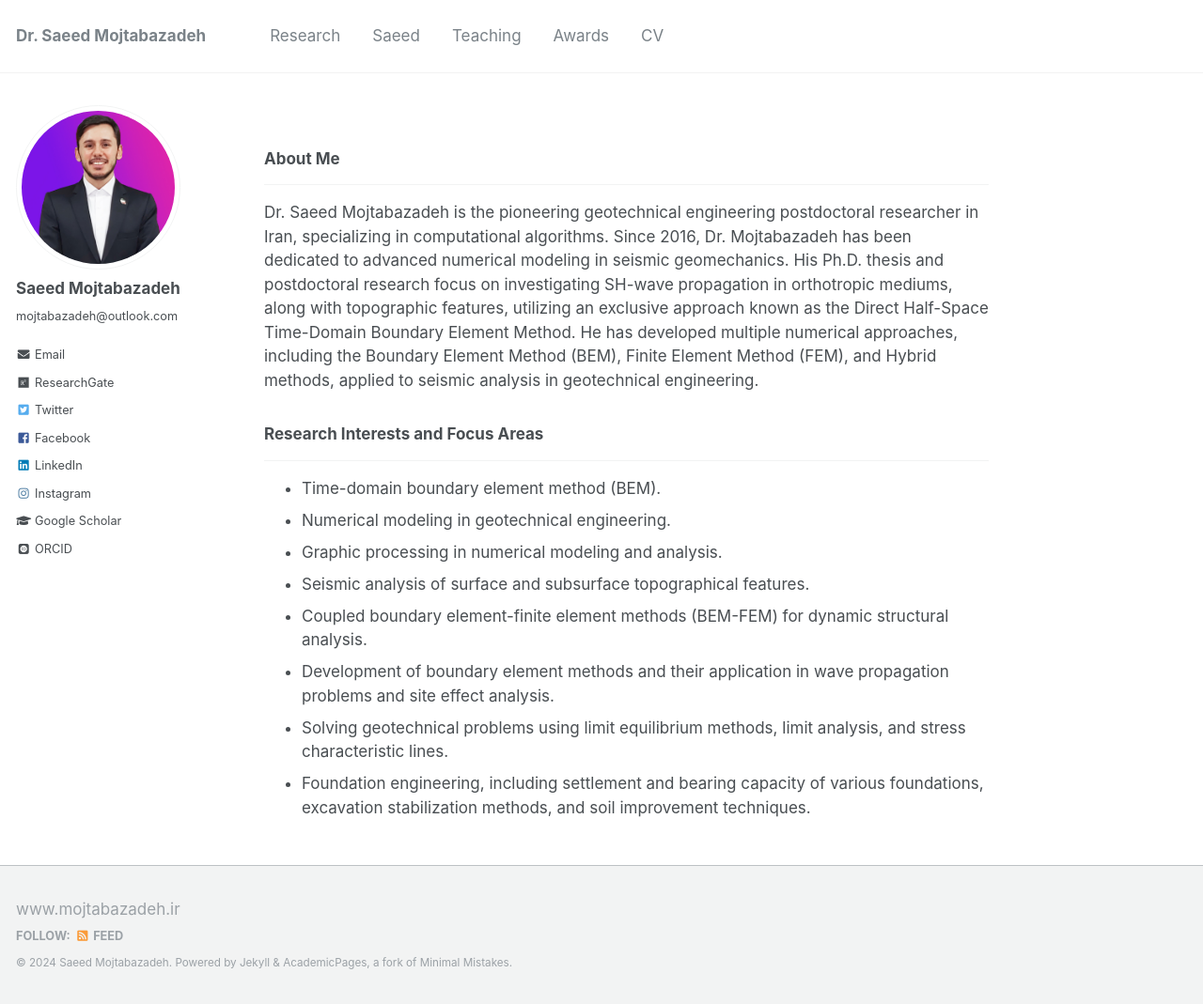
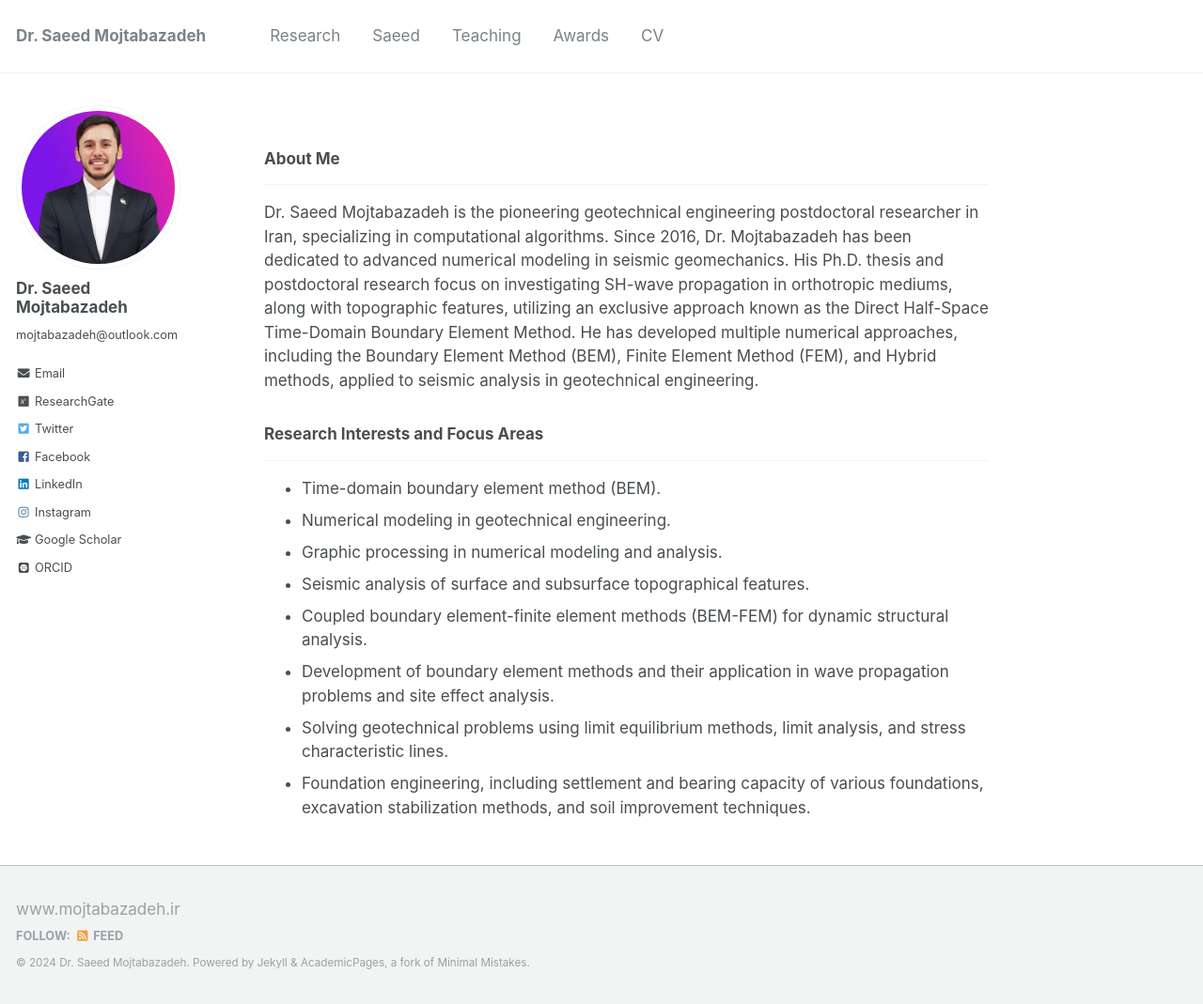
Before and after one commit to mojtabazadeh/mojtabazadeh.github.io, a Jekyll site: the page built from _pages/about.md, in a window 1280 px wide and 1069 px high. Shown: the whole window at 94% size. Built offline with Jekyll 4.4.1, drawn with Linux system fonts in a browser that asks for light colours; some web fonts are replaced.

```diff
--- a/_config.yml
+++ b/_config.yml
@@ -9,7 +9,7 @@
 locale                   : "en-US"
 title                    : "Dr. Saeed Mojtabazadeh"
 title_separator          : "-"
-name                     : &name "Saeed Mojtabazadeh"
+name                     : &name "Dr. Saeed Mojtabazadeh"
 description              : &description "TBD"
 url                      : https://mojtabazadeh.github.io # the base hostname & protocol for your site e.g. "https://mmistakes.github.io"
 baseurl                  : "" # the subpath of your site, e.g. "/blog"
@@ -80,7 +80,7 @@ analytics:
 
 # Site Author
 author:
-  name             : "Saeed Mojtabazadeh"
+  name             : "Dr. Saeed Mojtabazadeh"
   avatar           : "Saeed2.jpg"
   bio              : "mojtabazadeh@outlook.com"
   location         :
```
